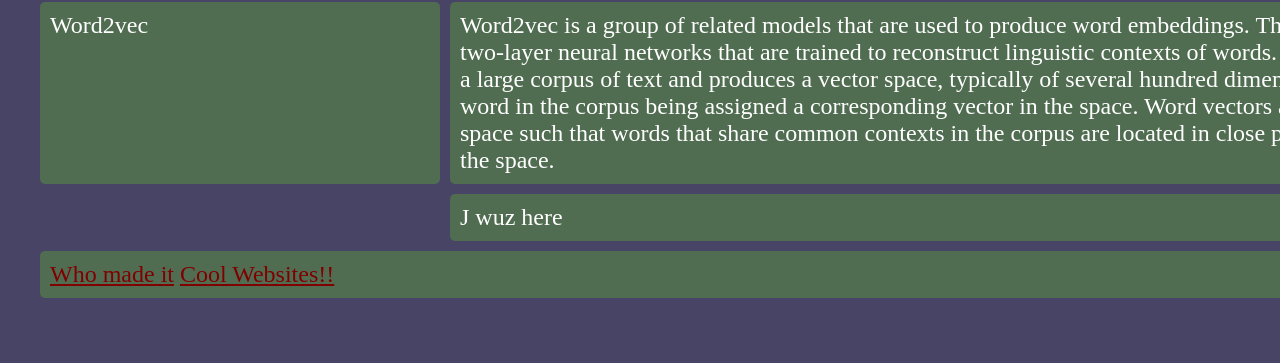
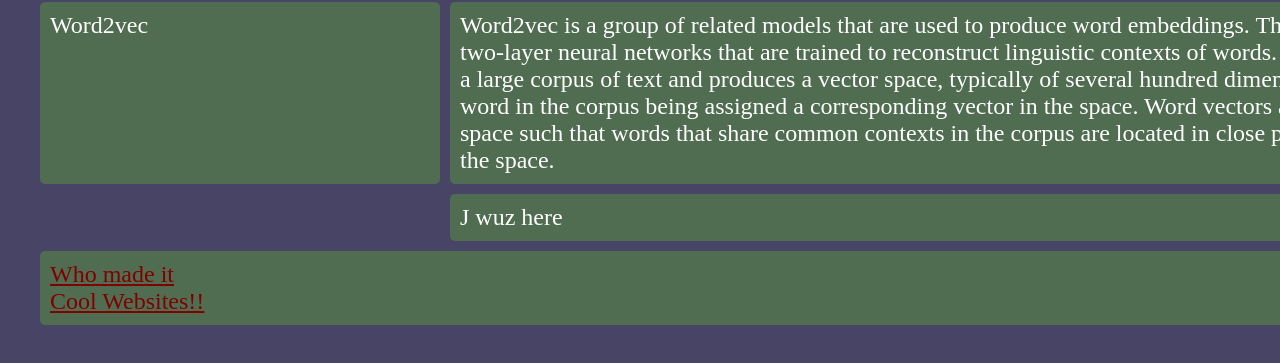
Before and after one commit to Jthecundiff/Cleverbot-Ai, a plain HTML site: page OtherAi's.html in a window 1280 px wide. Shown: the part 95-458 px from the top of the page. Drawn offline with Linux system fonts and the light colour scheme.

Commit message:
Update OtherAi's.html

```diff
--- a/OtherAi's.html
+++ b/OtherAi's.html
@@ -5,5 +5,5 @@
   <div class="box content">
    Word2vec is a group of related models that are used to produce word embeddings. These models are shallow, two-layer neural networks that are trained to reconstruct linguistic contexts of words. Word2vec takes as its input a large corpus of text and produces a vector space, typically of several hundred dimensions, with each unique word in the corpus being assigned a corresponding vector in the space. Word vectors are positioned in the vector space such that words that share common contexts in the corpus are located in close proximity to one another in the space. </div>
  <div class="box contenttwo">J wuz here</div>
- <div class="box footer"><a href="index.html">Who made it</a>   <a href="jwuzhere.html">Cool Websites!!</a></div>
+ <div class="box footer"><a href="index.html">Who made it</a>  <div class="here"> <a href="jwuzhere.html">Cool Websites!!</a></div> </div>
 </div>
```
